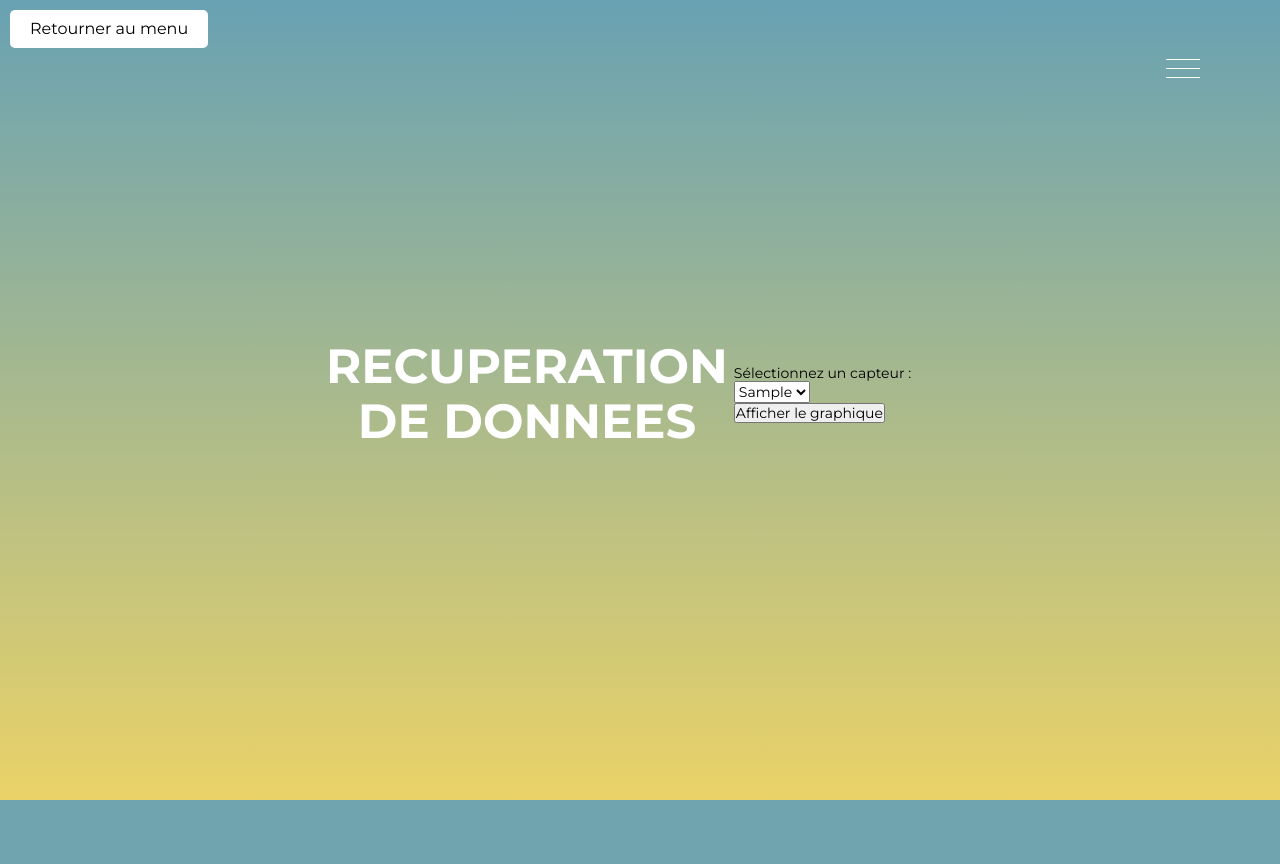
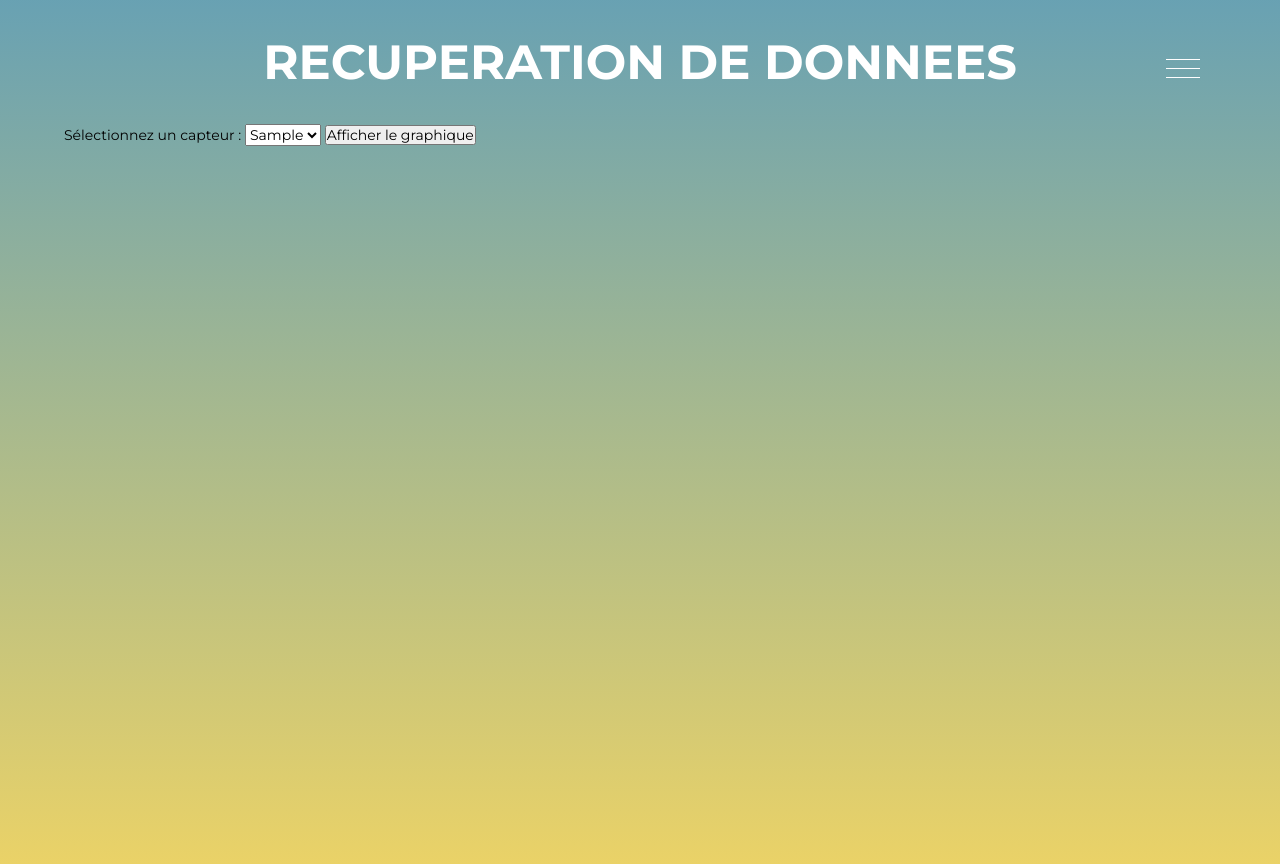
Before and after one commit to Thesee-67/Projet-Intr-gatif, a Django app: page /capteurs/ in a window 1280 px wide. Before the commit the page ends 800 px from the top, so only its background shows below. Run offline with Django 4.2, Linux system fonts and the light colour scheme; tables that the repository leaves empty hold one stand-in row (values such as "Sample post"); some libraries are stand-ins or nearby versions.

Commit message:
correction

```diff
--- a/CollecteDonnee/Collecteapp/static/Collecteapp/style.css
+++ b/CollecteDonnee/Collecteapp/static/Collecteapp/style.css
@@ -294,7 +294,6 @@ Navigation
   left: 0;
   width: 100%;
   height: 100%;
-  background-color: hsla(0, 0%, 0%, 0.8);
   transform: translateY(-100%);
 }
 
--- a/CollecteDonnee/Collecteapp/templates/Collecteapp/selection_capteurs.html
+++ b/CollecteDonnee/Collecteapp/templates/Collecteapp/selection_capteurs.html
@@ -6,48 +6,11 @@
 
 {% block content %}
 <head>
-    <style>
-        html {
-            height: 100%;
-            background: linear-gradient(
-            rgba(4, 99, 128, 0.6),
-            rgba(220, 180, 2, 0.6)
-            );
-            padding-left: 5%;
-            padding-right: 5%;
-            padding-bottom: 5%;
-            margin: 0;
-            padding: 0;
-        }
-        body{
-            display: flex;
-            justify-content: center;
-            align-items: center;
-            padding: 25%;
-        }
-
-        /* Ajout du style pour le bouton */
-        #menu-button {
-            position: absolute;
-            top: 10px;
-            left: 10px;
-            padding: 10px 20px;
-            background-color: #ffffff;
-            color: black;
-            border: none;
-            border-radius: 5px;
-            cursor: pointer;
-            font-size: 16px;
-        }
-    </style>
     <title>Graphique en temps réel</title>
     <title>Sélection du Capteur</title>
     <script src="https://cdn.jsdelivr.net/npm/chart.js"></script>
 </head>
 <body>
-    <!-- Ajout du bouton -->
-    <button id="menu-button" onclick="retournerAuMenu()">Retourner au menu</button>
-
     <form action="/graphique/" method="get">
         <label for="capteur">Sélectionnez un capteur :</label>
         <select id="capteur" name="capteur">
@@ -57,12 +20,5 @@
         </select>
         <button type="submit">Afficher le graphique</button>
     </form>
-
-    <script>
-        // Fonction pour retourner au menu
-        function retournerAuMenu() {
-            window.location.href = "/Collecteapp/";
-        }
-    </script>
 </body>
 {% endblock %}
```
Also changed, not shown: CollecteDonnee/Collecteapp/templates/Collecteapp/graphique.html (+0 -19 lines).
